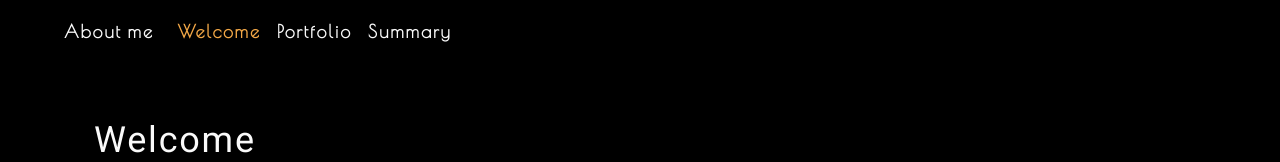
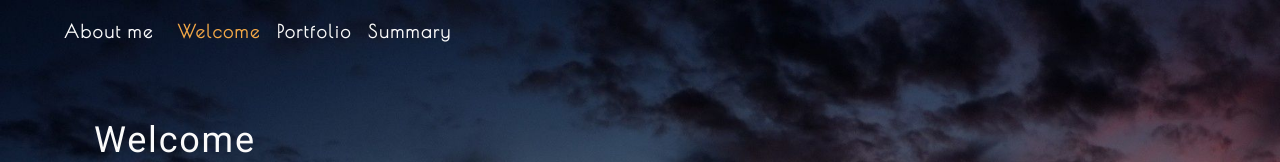
Before and after one commit to pshertzi/react-portfolio, a React (Create React App) app: page / in a window 1280 px wide. Shown: the top 162 px of the page. Built offline with nearby package versions, Linux system fonts and the light colour scheme.

Commit message:
background

```diff
--- a/src/index.css
+++ b/src/index.css
@@ -88,12 +88,14 @@ a:hover {
   text-decoration: underline;
 }
 
-header {
-  background: var(--dark);
+header a {
+  color: var(--light);
 }
 
-header a {
-  color: var(--light);
+body {
+  background-image: url("./assets/header/background.jpg");
+  background-color: #000000;
+  background-size: cover;
 }
 
 button {
```
Also changed, not shown: src/assets/header/background.jpg (added), 1 other file (tests, documents, lock files or other folders).
